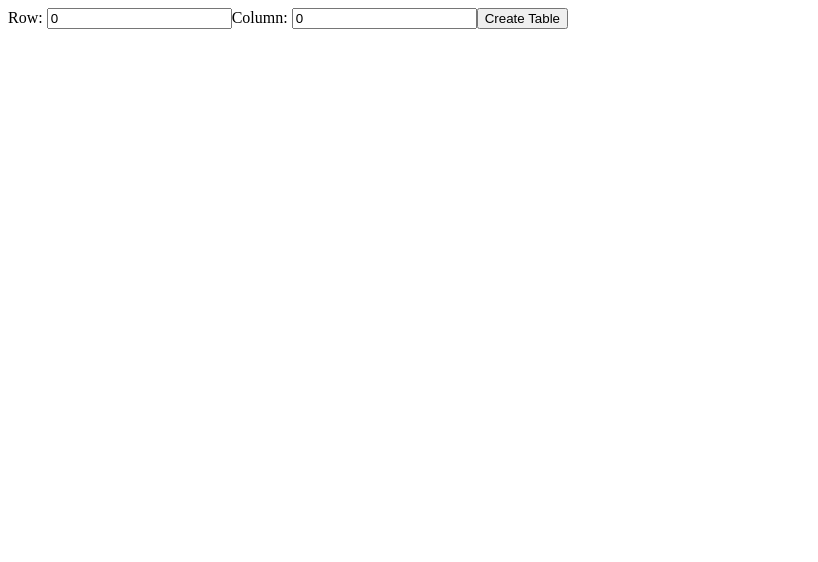
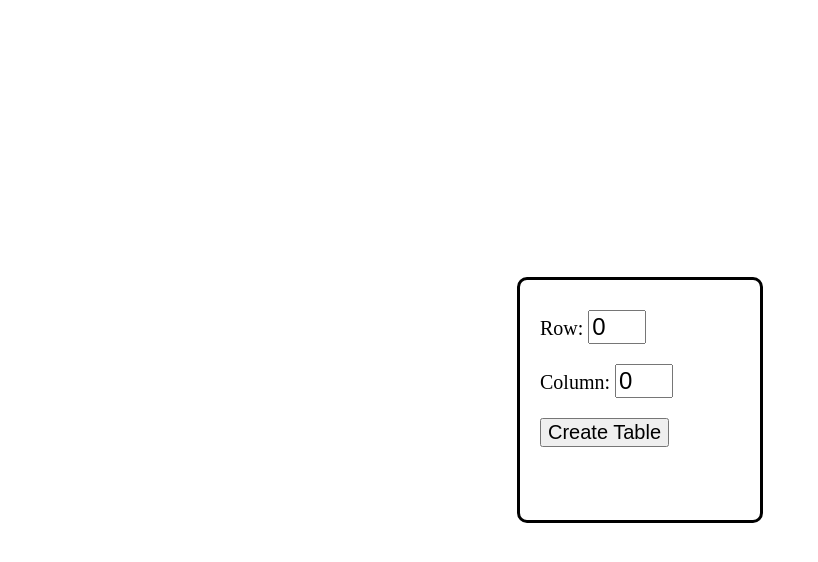
Before and after one commit to Mirumodapon/vue3-findpath-algorithm, a Vue app: page / in a window 1280 px wide. Shown: the top 562 px of the page, without its empty margins (0-818 px from the left). Built offline with nearby package versions, Linux system fonts and the light colour scheme.

Commit message:
style(app,js): main style

```diff
--- a/src/App.vue
+++ b/src/App.vue
@@ -1,19 +1,20 @@
 <template>
-	<div v-if="mode === 'uninit'">
+	<div v-if="mode === 'uninit'" class="initform">
 		<label>Row: </label>
 		<input v-model="row" type="number" />
+		<br />
 		<label>Column: </label>
 		<input v-model="column" type="number" />
+		<br />
 		<Button @click="init">
 			Create Table
 		</Button>
 	</div>
-	<div v-if="mode !== 'uninit'">
+	<div v-if="mode !== 'uninit'" class="modeselect">
 		<Button @click="setMode('uninit')">set size</Button>
 		<Button @click="setMode('SET WALL')">set wall</Button>
 		<Button @click="setMode('SET START')">set start</Button>
 		<Button @click="setMode('SET END')">set end</Button>
-		<span>{{ mode }}</span>
 	</div>
 	<table cellspacing="0" cellpadding="0" v-if="mode !== 'uninit'">
 		<tr v-for="(row, ior) in content" :key="ior">
@@ -75,8 +76,50 @@ export default {
 };
 </script>
 
-<style>
+<style lang="scss">
+body {
+	width: 100vw;
+	height: 100vh;
+	margin: 0;
+	display: flex;
+	flex-wrap: wrap;
+	justify-content: center;
+	align-items: center;
+	overflow: auto;
+}
+#app {
+	padding: 20px 0;
+}
+.initform {
+	font-size: 10px;
+	width: 200px;
+	height: 200px;
+	padding: 20px;
+	border: 3px solid black;
+	border-radius: 10px;
+	* {
+		margin: 10px 0;
+	}
+	label {
+		font-size: 2em;
+	}
+	input {
+		font-size: 2.4em;
+		width: 50px;
+	}
+	button {
+		font-size: 2em;
+	}
+}
+.modeselect {
+	font-size: 10px;
+	button {
+		font-size: 2em;
+		margin: 10px 10px;
+	}
+}
 table {
 	border: 0;
+	margin: 10px auto;
 }
 </style>
```
